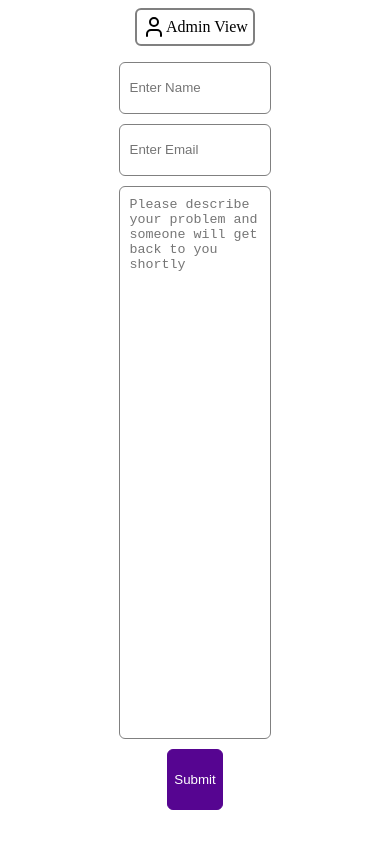
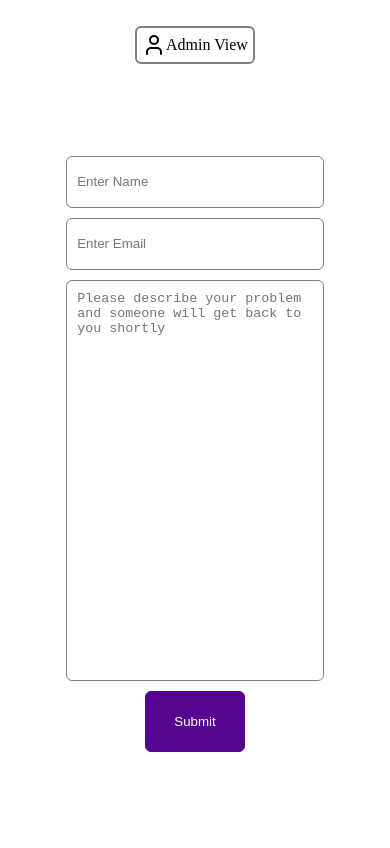
Before and after one commit to JohnsonNYC/help-desk-fe, a Next.js app: page / in a window 390 px wide. Shown: the top 848 px of the page. Built offline with nearby package versions, Linux system fonts and the light colour scheme; no server answers.

Commit message:
mobile responsiveness

```diff
--- a/pages/admin/index.js
+++ b/pages/admin/index.js
@@ -92,6 +92,10 @@ const Wrapper = styled.div`
 
 const TicketsContainer = styled.div`
   width: 40%;
+
+  @media screen and (max-width: 800px) {
+    width: 90%;
+  }
 `;
 
 const StyledLink = styled(Link)`
--- a/pages/index.js
+++ b/pages/index.js
@@ -102,6 +102,7 @@ const StyledLink = styled(Link)`
   color: black;
   display: flex;
   align-items: center;
+  margin-top: 18px;
 `;
 
 const ErrorToken = styled.div`
@@ -161,6 +162,10 @@ const TextArea = styled.textarea`
   border: 1px solid grey;
   border-radius: 6px;
   margin-bottom: 10px;
+
+  @media screen and (max-width: 800px) {
+    height: 50%;
+  }
 `;
 const Input = styled.input`
   border: 1px solid grey;
@@ -185,6 +190,10 @@ const Form = styled.form`
   justify-content: center;
   align-items: center;
   height: 90vh;
-  width: 50%;
+  width: 60%;
   padding: 10px;
+
+  @media screen and (max-width: 800px) {
+    width: 90%;
+  }
 `;
--- a/services/tickets.services.js
+++ b/services/tickets.services.js
@@ -9,7 +9,6 @@ export const getAllTickets = async () => {
       },
     });
 
-    console.log({ response });
     if (!response.ok) {
       throw new Error(`Error: ${response.status} ${response.statusText}`);
     }
```
